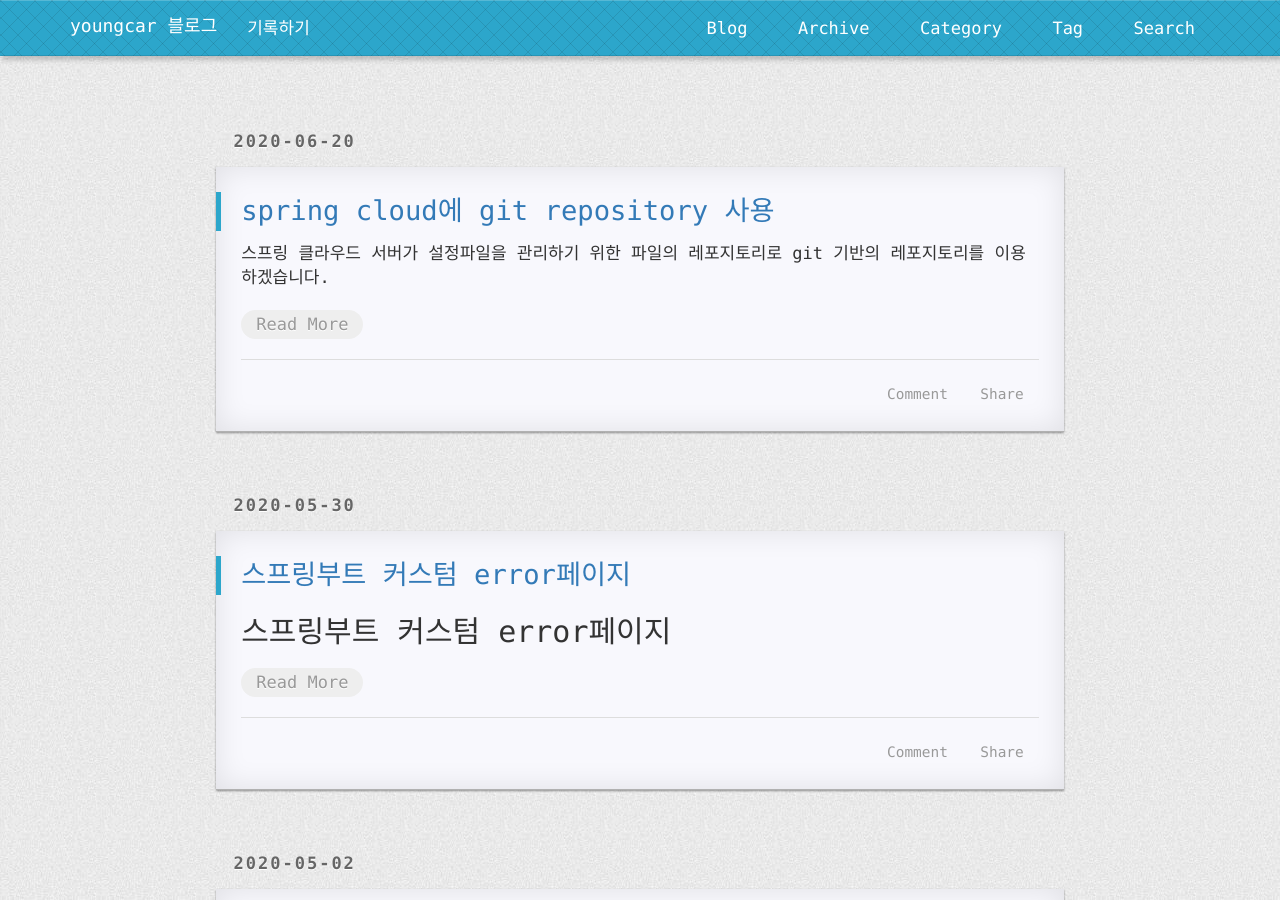
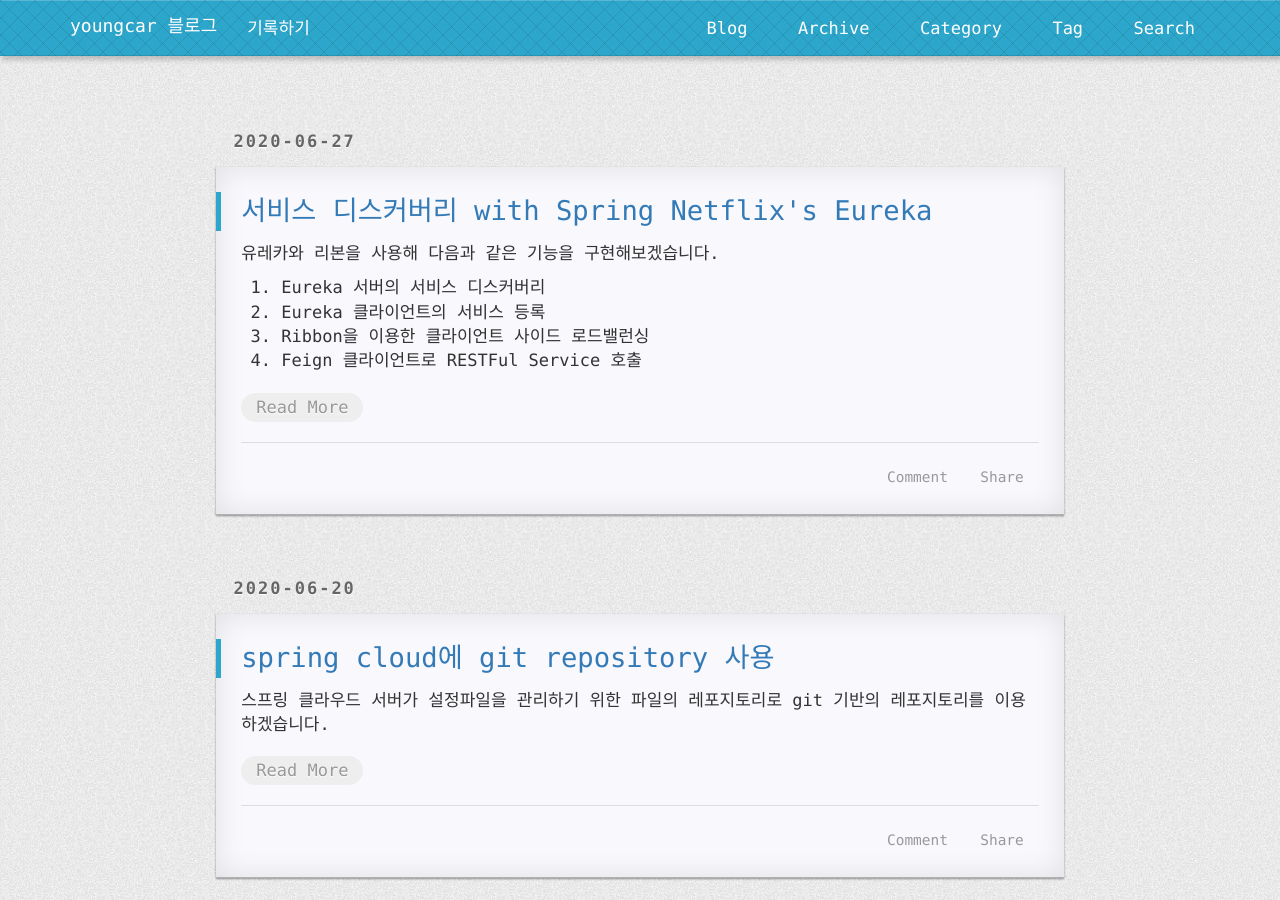
Before and after one commit to juyoungkim223/juyoungkim223.github.io, a Jekyll site: the page built from index.html, in a window 1280 px wide and 900 px high. Built offline with Jekyll 4.4.1, drawn with Linux system fonts in a browser that asks for light colours; nearby versions of some CDN libraries; the list of posts is cut into pages by our own code; comment, search, counter and statistics services are not loaded; a style sheet for code colours, icons or effects is not loaded; part of the change alters nothing that is shown.

Commit message:
create-spring-netflix-eureka

````diff
--- a/_posts/2020-06-20-spring-cloud-git-backend.md
+++ b/_posts/2020-06-20-spring-cloud-git-backend.md
@@ -185,7 +185,7 @@ management:
 2020-06-20 23:51:03.071  INFO 21912 --- [q2yuBcnhtL7jA-1] o.s.amqp.rabbit.core.RabbitAdmin         : Auto-declaring a non-durable, auto-delete, or exclusive Queue (springCloudBus.anonymous.dxynhiFXRq2yuBcnhtL7jA) durable:false, auto-delete:true, exclusive:true. It will be redeclared if the broker stops and is restarted while the connection factory is alive, but all messages will be lost.
 ```
 
-마이크로서비스는 변경된 설정정보를 WAS의 무중단 변경이 가능하고 클라우드 컨피그 서버와 연결된 서비스들은 중앙서버로부터 설정정보를 자동으로 업데이트받을 수 있게되었습니다.
+마이크로서비스는 변경된 설정정보를 어플리케이션과 분리할 수 있고 런타임에 주입해 컨피그 클라이언트는 자동 재시작 후 클라우드 컨피그 서버와 연결된 서비스들은 중앙서버로부터 설정정보를 자동으로 업데이트받을 수 있게 되었습니다.
 
 
 참고 : https://cloud.spring.io/spring-cloud-config/reference/html/
--- /dev/null
+++ b/_posts/2020-06-27-spring-netflix-eureka.md
@@ -0,0 +1,220 @@
+---
+layout: post
+title: "서비스 디스커버리 with Spring Netflix's Eureka"
+date: 2020-06-27 19:13:28 +0900
+categories: Spring Netflix Eureka
+---
+
+유레카와 리본을 사용해 다음과 같은 기능을 구현해보겠습니다.
+1. Eureka 서버의 서비스 디스커버리
+2. Eureka 클라이언트의 서비스 등록
+3. Ribbon을 이용한 클라이언트 사이드 로드밸런싱
+4. Feign 클라이언트로 RESTFul Service 호출
+
+서비스 디스커버리 에이전트에 서비스를 등록하고 디스커버리를 구현하겠습니다.
+유레카를 사용하면 유레카 클라이언트는 서비스 디스커버리로부터 요청할 서비스 인스턴스의 ip주소를 알아야합니다.
+이 과정에서 리본을 사용하는데요. 리본의 역할을 알아보겠습니다.
+먼저 리본을 사용 유무에 따라 동작이 어떻게 다른지 보겠습니다.
+
+## 리본(client side load balancer)을 사용하지 않는 경우
+
+![](../../../../static/img/20200625-springnetfilxeureka/servicediscovery-agent-diagram.JPG)
+
+- 위 그림으로 본 서비스 디스커버리 계층과 서비스 인스턴스의 상호작용
+
+1. 서비스 디스커버리 에이젼트에서 서비스의 위치를 찾습니다.
+2. 서비스 디스커버리 에이젼트에 서비스의 IP주소를 등록합니다.
+3. 서비스 디스커버리의 노드들은 상태(서비스 디스커버리 노드가 살아 있는지 죽어있는지)를 공유합니다.
+4. 서비스는 서비스 디스커비리 에이젼트에 서비스의 상태(heartbeat)를 보냅니다. 서비스가 죽었다면 디스커버리 에이젼트의 노드에서 죽은 서비스 인스턴스의 IP를 제거합니다.
+
+> 클라이언트(컨텐츠 요청자)의 요청이 들어올 때 마다 서비스 디스커버리 계층을 호출한 뒤 ip주소를 얻어 서비스를 호출 할 수 있습니다.
+
+## 리본(client side load balancer)이 필요한 이유
+클라이언트(컨텐츠 요청자)의 요청이 들어오면 서비스 디스커버리를 로컬기기에 캐시합니다.
+캐시로 클라이언트(컨텐츠 요청자)의 요청마다 서비스 디스커버리를 찾을 필요가 없어집니다.
+그 다음 부하분산 알고리즘으로 서비스 호출을 클라이언트 사이드 로드밸런싱하여 실제 서비스 인스턴스로 분산합니다.
+클라이언트 어플리케이션은 주기적으로 서비스 디스커버리에 접속해 캐시를 새로고침합니다.
+![](../../../../static/img/20200625-springnetfilxeureka/servicediscovery-with-clientloadblance.JPG)
+
+### 넷플릭스의 리본은 spring cloud eureka에서 따로 설정이 필요하지 않다
+spring cloud eureka에는 넷플릭스 리본 라이브러리가 내장되어 있어 유레카 클라이언트 서비스를 호출할 때 리본이 다른 클라이언트의 ip 주소를 로컬에 캐싱해두고 클라이언트 사이드 로드밸런싱을 해주며 캐싱된 ip 주소를 디스커버리 레지스트리로부터 업데이트 합니다.
+
+
+## 유레카 서버
+
+- application.yml
+
+```yml
+server:
+  port: 8761
+eurekasrv:
+  hostname: localhost
+eureka:
+  client:
+    register-with-eureka: false # 기본적으로, 레지스트리에 등록하지 않도록설정합니다.
+    fetch-registry: false
+    service-url:
+      defaultZone: http://${eurekasrv.hostname}:${server.port} # 기본설정을 하지 않은 유레카 클라이언트에 대해 유레카 서버 url을 제공합니다.
+```
+
+유레카 서버의 설정인데 ``eureka.client``의 설정도 필요한 이유는 유레카는 서버와 클라이언트 둘 다 될 수 있습니다. 따라서 유레카 서버로 사용하기 위해서는 레지스트리에 유레카 서버를 등록하면 안되기 때문에 설정이 필요합니다.
+
+```java
+@SpringBootApplication
+@EnableEurekaServer
+public class Application {
+
+    public static void main(String[] args) {
+        new SpringApplicationBuilder(Application.class).web(true).run(args);
+    }
+}
+```
+
+## 유레카 클라이언트
+
+- application.yml
+
+```yml
+spring:
+  application:
+    name: conudy-giraffe
+  eureka:
+    client:
+      serviceUrl:
+        defaultZone: http://localhost:8761/eureka/
+```
+
+스프링 유레카 클라이언트 의존성 추가
+- build.gradle
+
+```
+compile group: 'org.springframework.cloud', name: 'spring-cloud-starter-netflix-eureka-client', version: '2.2.3.RELEASE'
+```
+
+유레카 클라이언트는 설정파일과 의존성관리 2가지만 추가하는 방식으로 많은 msa서비스를 유레카 서버의 디스커버리 레지스트리에 추가해 관리할 수 있습니다.
+
+## 유레카 서버& 유레카 클라이언트의 상태변화
+
+- 유레카 서버의 로그
+
+```
+2020-06-25 18:50:11.281  INFO 26428 --- [nio-8761-exec-3] c.n.e.registry.AbstractInstanceRegistry  : Registered instance CONUDY-GIRAFFE/host.docker.internal:conudy-giraffe:8080 with status UP (replication=false)
+2020-06-25 18:50:11.790  INFO 26428 --- [nio-8761-exec-4] c.n.e.registry.AbstractInstanceRegistry  : Registered instance CONUDY-GIRAFFE/host.docker.internal:conudy-giraffe:8080 with status UP (replication=true)
+2020-06-25 18:50:30.029  INFO 26428 --- [hresholdUpdater] c.n.e.r.PeerAwareInstanceRegistryImpl    : Current renewal threshold is : 3
+2020-06-25 18:50:30.155  INFO 26428 --- [a-EvictionTimer] c.n.e.registry.AbstractInstanceRegistry  : Running the evict task with compensationTime 0ms
+2020-06-25 18:51:30.155  INFO 26428 --- [a-EvictionTimer] c.n.e.registry.AbstractInstanceRegistry  : Running the evict task with compensationTime 0ms
+...생략
+```
+유레카 클라이언트를 실행하면 유레카 서버 레지스트리에 유레카 클라이언트가 등록됩니다.
+
+유레카 클라이언트가 등록되고 유레카 클라이언트의 Instance Info의 status는 초기 STARTING에서 UP으로 바뀝니다.
+유레카 서버에 접속해보면 레지스트리에 등록된 유레카 클라이언트의 상태를 확인할 수 있습니다.
+![](../../../../static/img/20200625-springnetfilxeureka/eureka-server-status.JPG)
+
+다른 방법으로는 유레카 클라이언트(현재 8080포트로 실행 중) ``http://localhost:8080/actuator/health``,  ``http://localhost:8080/actuator/info`` actuator를 이용해 유레카서버의 레지스트리에 등록된 클라이언트의 health와 info를 확인할 수 있습니다.
+
+- 유레카 클라이언트의 로그
+
+```
+2020-06-25 20:11:02.927  INFO 17592 --- [trap-executor-0] c.n.d.s.r.aws.ConfigClusterResolver      : Resolving eureka endpoints via configuration
+2020-06-25 20:16:02.908  INFO 17592 --- [trap-executor-0] c.n.d.s.r.aws.ConfigClusterResolver      : Resolving eureka endpoints via configuration
+```
+
+위 로그는 spring cloud eureka의 기반 기술인 ``com.netflix`` 패키지의 기능으로 로그레벨을 아래처럼 INFO -> WARN 으로 변경해 관리할 수 있습니다.
+
+- application.yml
+
+```
+logging:
+  level:
+    com.netflix.discovery.shared.resolver.aws.ConfigClusterResolver: WARN
+```
+<br/>
+### 서비스 인스턴스 연결 완료
+
+![](../../../../static/img/20200625-springnetfilxeureka/eureka-registered-client-server-list.JPG)
+저는 유레카 서버에 3개의 서비스인스턴스를 디스커버리 레이어와 연결했습니다.
+<br/>
+
+## REST client : Feign
+서비스 인스턴스 연결이 완료되었으니 넷플릭스의 Feign 클라이언트를 이용해 다른 마이크로서비스를 호출(RESTful service)해보겠습니다.
+Feign을 사용하려면 인터페이스를 생성하고 이를 어노테이션하면 됩니다.
+
+### Feign의 동작 시점
+![](../../../../static/img/20200625-springnetfilxeureka/feign-workflow.JPG)
+
+### Feign의 장점
+저는 기존 어플리케이션 개발에서는 다른 URL의 서비스를 호출할 때 RestTemplate을 이용해서 호출했었습니다.
+이번에 Feign을 사용하며 Feign의 장점을 나열해보겠습니다.
+1. REST 호출 시 유레카에 등록된 Eureka Client ID를 사용합니다. 그러면 호출하는 클라이언트입장에서는 호출하려는 서버의 IP주소를 몰라도 됩니다.
+2. 1번 특성으로 URL이 하드코딩되지 않는다.
+3. Ribbon & Eureka를 자동으로 통합시켜줍니다.
+4. REST 서비스를 호출하는 코드를 작성할 필요가 없습니다.
+
+### Feign 클라이언트
+- build.gradle
+
+```
+compile group: 'org.springframework.cloud', name: 'spring-cloud-starter-openfeign', version: '2.2.3.RELEASE'
+```
+- cofiguration class
+
+```java
+...생략
+@EnableFeignClients(basePackages = "jy.kim.client")
+@Configuration
+public class ClientConfig {
+
+}
+
+```
+- ConudyGiraffeClient.java
+
+```java
+@FeignClient("conudy-giraffe")
+public interface ConudyGiraffeClient {
+    @RequestMapping(method = RequestMethod.GET,  value = "/member/{username}", consumes = "application/json")
+    Member getMemberByUsername(@PathVariable("username") String username);
+}
+```
+
+- controller.java
+
+Autowired로 호출하면 REST 요청에 대한 코드는 Feign이 처리하게 됩니다.
+```java
+  @Autowired
+   ConudyGiraffeClient conudyGiraffeClient;
+
+   @GetMapping("/")
+   public String mainPage() {
+       System.out.println(conudyGiraffeClient.getMemberByUsername("user0").toString());
+       return "main";
+   }
+```
+
+- Feign을 이용한 RESTFul request의 로그
+
+```
+2020-06-27 11:07:49.188  INFO 20508 --- [nio-8081-exec-1] c.netflix.config.ChainedDynamicProperty  : Flipping property: conudy-giraffe.ribbon.ActiveConnectionsLimit to use NEXT property: niws.loadbalancer.availabilityFilteringRule.activeConnectionsLimit = 2147483647
+2020-06-27 11:07:49.218  INFO 20508 --- [nio-8081-exec-1] c.n.u.concurrent.ShutdownEnabledTimer    : Shutdown hook installed for: NFLoadBalancer-PingTimer-conudy-giraffe
+2020-06-27 11:07:49.218  INFO 20508 --- [nio-8081-exec-1] c.netflix.loadbalancer.BaseLoadBalancer  : Client: conudy-giraffe instantiated a LoadBalancer: DynamicServerListLoadBalancer:{NFLoadBalancer:name=conudy-giraffe,current list of Servers=[],Load balancer stats=Zone stats: {},Server stats: []}ServerList:null
+2020-06-27 11:07:49.226  INFO 20508 --- [nio-8081-exec-1] c.n.l.DynamicServerListLoadBalancer      : Using serverListUpdater PollingServerListUpdater
+2020-06-27 11:07:49.253  INFO 20508 --- [nio-8081-exec-1] c.netflix.config.ChainedDynamicProperty  : Flipping property: conudy-giraffe.ribbon.ActiveConnectionsLimit to use NEXT property: niws.loadbalancer.availabilityFilteringRule.activeConnectionsLimit = 2147483647
+2020-06-27 11:07:49.255  INFO 20508 --- [nio-8081-exec-1] c.n.l.DynamicServerListLoadBalancer      : DynamicServerListLoadBalancer for client conudy-giraffe initialized: DynamicServerListLoadBalancer:{NFLoadBalancer:name=conudy-giraffe,current list of Servers=[host.docker.internal:8080],Load balancer stats=Zone stats: {defaultzone=[Zone:defaultzone;	Instance count:1;	Active connections count: 0;	Circuit breaker tripped count: 0;	Active connections per server: 0.0;]
+},Server stats: [[Server:host.docker.internal:8080;	Zone:defaultZone;	Total Requests:0;	Successive connection failure:0;	Total blackout seconds:0;	Last connection made:Thu Jan 01 09:00:00 KST 1970;	First connection made: Thu Jan 01 09:00:00 KST 1970;	Active Connections:0;	total failure count in last (1000) msecs:0;	average resp time:0.0;	90 percentile resp time:0.0;	95 percentile resp time:0.0;	min resp time:0.0;	max resp time:0.0;	stddev resp time:0.0]
+]}ServerList:org.springframework.cloud.netflix.ribbon.eureka.DomainExtractingServerList@404b2af4
+2020-06-27 11:07:50.239  INFO 20508 --- [erListUpdater-0] c.netflix.config.ChainedDynamicProperty  : Flipping property: conudy-giraffe.ribbon.ActiveConnectionsLimit to use NEXT property: niws.loadbalancer.availabilityFilteringRule.activeConnectionsLimit = 2147483647
+
+```
+1. 처음 요청한다면 서비스디스커버리에서 서비스 인스턴스ip에 대한 캐시를 하기위해 Ribbon이 로컬캐시합니다.
+2. Feign 클라이언트는 서비스ID를 기반으로 서비스IP를 찾아 RESTful Service를 수행합니다.
+
+처음에 캐시 한 뒤 이후의 요청이 온다면 리본은 로컬 캐시 된 서비스 인스턴스IP를 가지고 요청을 로드밸런싱하기 때문에 위 로그는 나오지 않습니다.
+
+
+### 참고
+
+https://livebook.manning.com/book/spring-microservices-in-action/chapter-4/16
+https://cloud.spring.io/spring-cloud-netflix/multi/multi__service_discovery_eureka_clients
+https://cloud.spring.io/spring-cloud-netflix/multi/multi_spring-cloud-feign.html
+https://www.yamicode.com/snippets/client-side-load-balancer-ribbon-with-feign-and-spring-cloud-for-microservices
````
Also changed, not shown: static/img/20200625-springnetfilxeureka/eureka-registered-client-server-list.JPG (added), static/img/20200625-springnetfilxeureka/eureka-server-status.JPG (added), static/img/20200625-springnetfilxeureka/feign-workflow.JPG (added), static/img/20200625-springnetfilxeureka/servicediscovery-agent-diagram.JPG (added), static/img/20200625-springnetfilxeureka/servicediscovery-with-clientloadblance.JPG (added).
